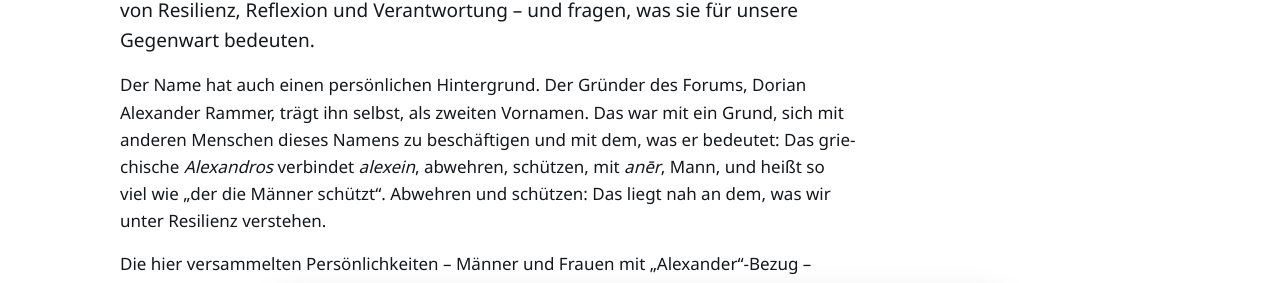
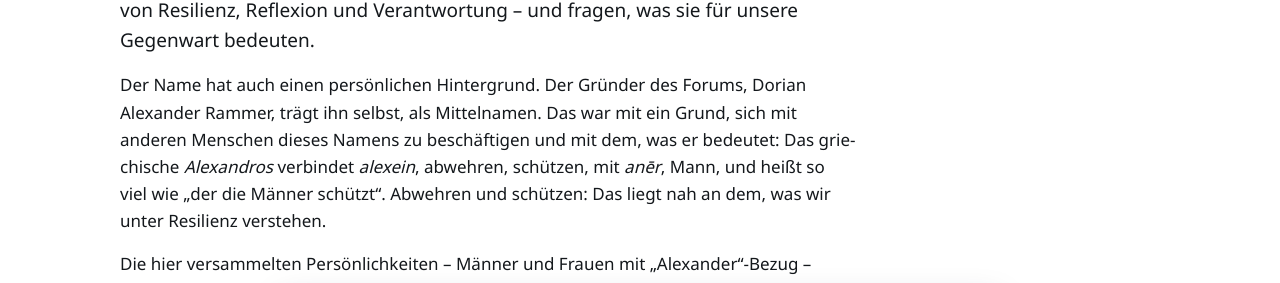
Before and after one commit to gray146-at/alexander-forum.github.io, a plain HTML site: page warum-alexander/index.html in a window 1280 px wide. Shown: the part 337-620 px from the top of the page. Drawn offline with Linux system fonts and the light colour scheme.

Commit message:
Warum Alexander: „als Mittelnamen“ statt „als zweiten Vornamen“ (Dorian)
Co-Authored-By: Claude Opus 5.5 <noreply@anthropic.com>
Claude-Session: https://claude.ai/code/session_016JVPrBgcLKp46fapP5BobB

```diff
--- a/warum-alexander/index.html
+++ b/warum-alexander/index.html
@@ -55,7 +55,7 @@
       </p>
 
       <p>
-        Der Name hat auch einen persönlichen Hintergrund. Der Gründer des Forums, Dorian Alexander Rammer, trägt ihn selbst, als zweiten Vornamen. Das war mit ein Grund, sich mit anderen Menschen dieses Namens zu beschäftigen und mit dem, was er bedeutet: Das griechische <em>Alexandros</em> verbindet <em>alexein</em>, abwehren, schützen, mit <em>anēr</em>, Mann, und heißt so viel wie „der die Männer schützt“. Abwehren und schützen: Das liegt nah an dem, was wir unter Resilienz verstehen.
+        Der Name hat auch einen persönlichen Hintergrund. Der Gründer des Forums, Dorian Alexander Rammer, trägt ihn selbst, als Mittelnamen. Das war mit ein Grund, sich mit anderen Menschen dieses Namens zu beschäftigen und mit dem, was er bedeutet: Das griechische <em>Alexandros</em> verbindet <em>alexein</em>, abwehren, schützen, mit <em>anēr</em>, Mann, und heißt so viel wie „der die Männer schützt“. Abwehren und schützen: Das liegt nah an dem, was wir unter Resilienz verstehen.
       </p>
 
       <p>
```
